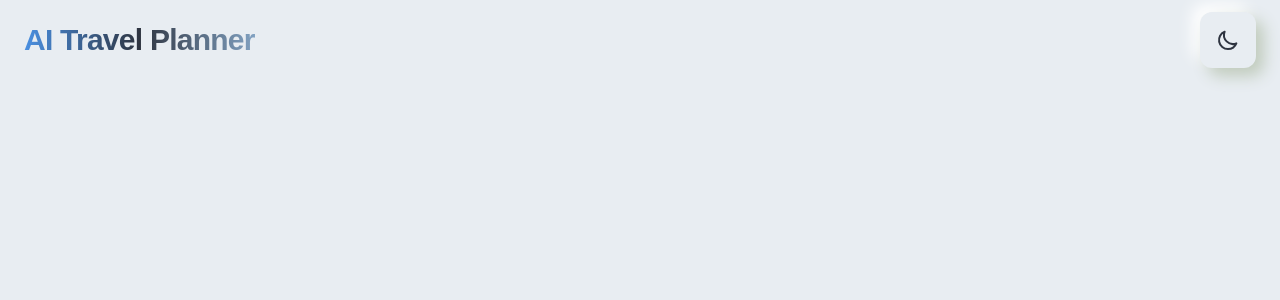
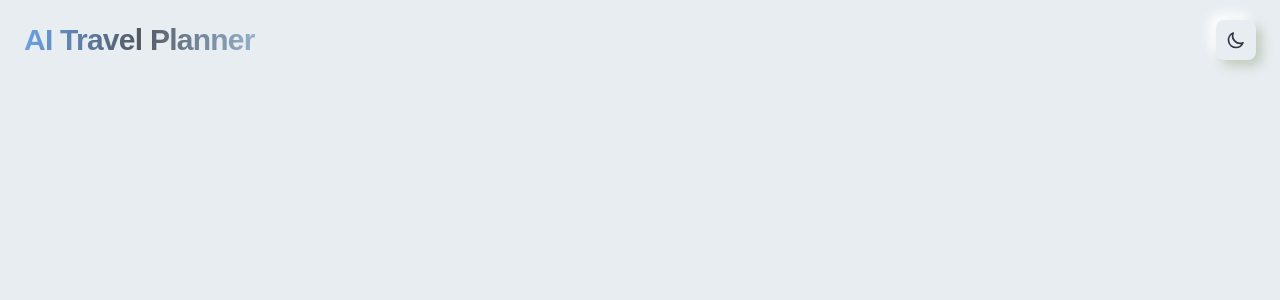
Before and after one commit to sagar-datta/travel-itinerary-ai, a Next.js app: page / in a window 1280 px wide. Both pictures are taken after a click on the button "Begin Your Journey". Shown: the top 300 px of the page. Built offline with nearby package versions, Linux system fonts and the light colour scheme.

Commit message:
Refactor theme toggle button layout and styles for improved accessibility and aesthetics

```diff
--- a/src/app/page.tsx
+++ b/src/app/page.tsx
@@ -35,7 +35,7 @@ export default function Home() {
           {/* Title in header - starts hidden and slides in when isStarted */}
           <button
             onClick={() => setIsStarted(false)}
-            className={`transition-all duration-700 ease-out ${
+            className={`transition-all duration-700 ease-out flex items-center h-full ${
               isStarted ? 'transform-none opacity-100 cursor-pointer hover:opacity-80' : '-translate-x-full opacity-0 pointer-events-none'
             }`}
           >
@@ -45,27 +45,29 @@ export default function Home() {
           </button>
 
           {/* Theme Toggle Button */}
+          <div className="flex items-center h-full">
             <button
               onClick={toggleDarkMode}
-            className="relative rounded-xl p-4 transition-all duration-300 ease-in-out
+              className="relative rounded-lg p-2.5 transition-all duration-300 ease-in-out
                 dark:bg-dark-base dark:text-dark-text-primary bg-light-base text-light-text-primary
-              shadow-[8px_8px_16px_#c0cbbc,-8px_-8px_16px_#ffffff]
-              dark:shadow-[8px_8px_16px_#272C35,-8px_-8px_16px_#353B46]
-              hover:shadow-[4px_4px_8px_#c0cbbc,-4px_-4px_8px_#ffffff]
-              dark:hover:shadow-[4px_4px_8px_#272C35,-4px_-4px_8px_#353B46]"
+                shadow-[6px_6px_12px_#c0cbbc,-6px_-6px_12px_#ffffff]
+                dark:shadow-[6px_6px_12px_#272C35,-6px_-6px_12px_#353B46]
+                hover:shadow-[3px_3px_6px_#c0cbbc,-3px_-3px_6px_#ffffff]
+                dark:hover:shadow-[3px_3px_6px_#272C35,-3px_-3px_6px_#353B46]"
               aria-label={`Switch to ${isDarkMode ? 'light' : 'dark'} mode`}
             >
-            <span className="absolute inset-0 rounded-xl bg-black opacity-0 transition-opacity duration-300 ease-in-out [&:active]:opacity-10"></span>
+              <span className="absolute inset-0 rounded-lg bg-black opacity-0 transition-opacity duration-300 ease-in-out [&:active]:opacity-10"></span>
               {isDarkMode ? (
-              <svg className="relative z-10 h-6 w-6" fill="none" viewBox="0 0 24 24" stroke="currentColor">
+                <svg className="relative z-10 h-5 w-5" fill="none" viewBox="0 0 24 24" stroke="currentColor">
                   <path strokeLinecap="round" strokeLinejoin="round" strokeWidth={2} d="M12 3v1m0 16v1m9-9h-1M4 12H3m15.364 6.364l-.707-.707M6.343 6.343l-.707-.707m12.728 0l-.707.707M6.343 17.657l-.707.707M16 12a4 4 0 11-8 0 4 4 0 018 0z" />
                 </svg>
               ) : (
-              <svg className="relative z-10 h-6 w-6" fill="none" viewBox="0 0 24 24" stroke="currentColor">
+                <svg className="relative z-10 h-5 w-5" fill="none" viewBox="0 0 24 24" stroke="currentColor">
                   <path strokeLinecap="round" strokeLinejoin="round" strokeWidth={2} d="M20.354 15.354A9 9 0 018.646 3.646 9.003 9.003 0 0012 21a9.003 9.003 0 008.354-5.646z" />
                 </svg>
               )}
             </button>
+          </div>
         </div>
       </header>
 
```
Lines whose indentation alone changed are shown as unchanged.
